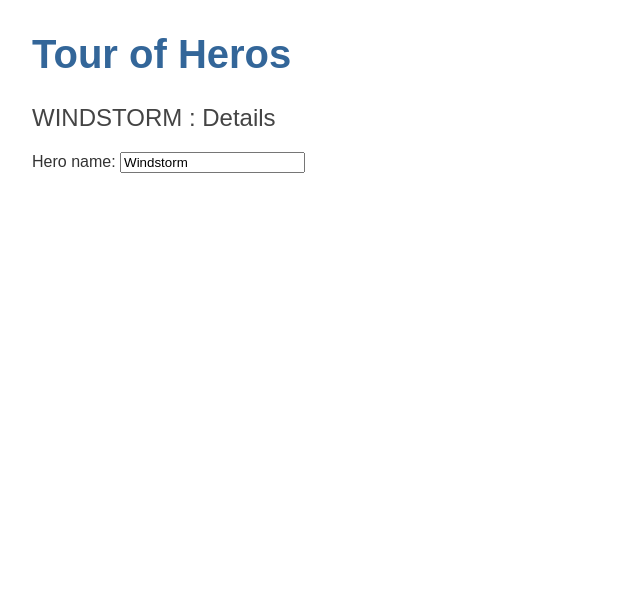
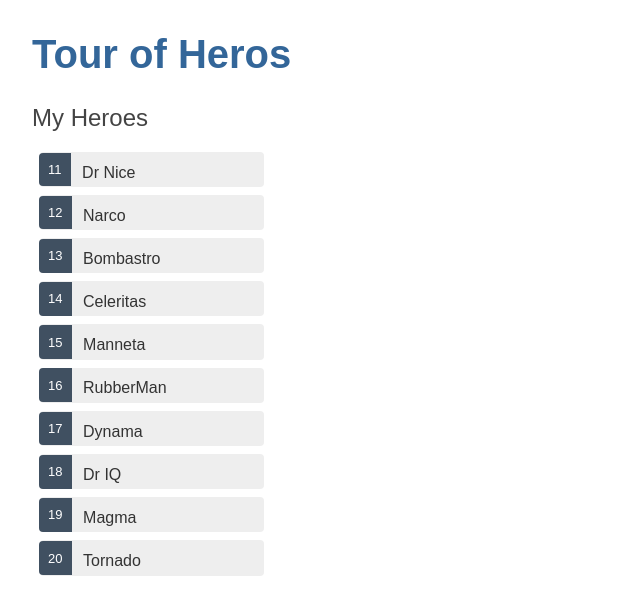
Before and after one commit to HiroshiNov/angular-tour-of-heroes, an Angular app: page / in a window 1280 px wide. Shown: the top 614 px of the page, without its empty margins (0-640 px from the left). Built offline with nearby package versions, Linux system fonts and the light colour scheme.

Commit message:
Add: hero liset

```diff
--- a/src/app/heroes/heroes.component.css
+++ b/src/app/heroes/heroes.component.css
@@ -0,0 +1,52 @@
+/* HeroesComponent's private CSS styles */
+.heroes {
+    margin: 0 0 2em 0;
+    list-style-type: none;
+    padding: 0;
+    width: 15em;
+  }
+  .heroes li {
+    cursor: pointer;
+    position: relative;
+    left: 0;
+    background-color: #EEE;
+    margin: .5em;
+    padding: .3em 0;
+    height: 1.6em;
+    border-radius: 4px;
+  }
+  .heroes li:hover {
+    color: #2c3a41;
+    background-color: #e6e6e6;
+    left: .1em;
+  }
+  .heroes li.selected {
+    background-color: black;
+    color: white;
+  }
+  .heroes li.selected:hover {
+    background-color: #505050;
+    color: white;
+  }
+  .heroes li.selected:active {
+    background-color: black;
+    color: white;
+  }
+  .heroes .badge {
+    display: inline-block;
+    font-size: small;
+    color: white;
+    padding: 0.8em 0.7em 0 0.7em;
+    background-color:#405061;
+    line-height: 1em;
+    position: relative;
+    left: -1px;
+    top: -4px;
+    height: 1.8em;
+    margin-right: .8em;
+    border-radius: 4px 0 0 4px;
+  }
+
+  input {
+    padding: .5rem;
+  }
--- a/src/app/heroes/heroes.component.html
+++ b/src/app/heroes/heroes.component.html
@@ -1,5 +1,16 @@
-<h2>{{hero.name | uppercase}} : Details</h2>
-<div>
-    <label for="name">Hero name: </label>
-    <input id="name" [(ngModel)]="hero.name" placeholder="name">
+<h2>My Heroes</h2>
+<ul class="heroes">
+    <li [class.selected]="hero === selectedHero" *ngFor="let hero of heroes" (click)="onSelect(hero)">
+        <!-- click を囲む括弧は、clickイベントであることを示す。ユーザがクリックするとonSelect(hero)式を実行する -->
+        <span class="badge">{{hero.id}}</span>{{hero.name}}
+    </li>
+</ul>
+
+<div *ngIf="selectedHero">
+    <h2>{{selectedHero.name | uppercase}} | Details</h2>
+    <div><span>id: </span>{{selectedHero.id}}</div>
+    <div>
+        <label for="hero-name">Hero name: </label>
+        <input id="hero-name" [(ngModel)]="selectedHero.name" placeholder="name">
+    </div>
 </div>
--- a/src/app/heroes/heroes.component.ts
+++ b/src/app/heroes/heroes.component.ts
@@ -1,5 +1,6 @@
 import { Component, OnInit } from '@angular/core';
-import { Hero} from '../hero';
+import { Hero } from '../hero';
+import { HEROES } from '../mock-heroes';
 
 @Component({
   selector: 'app-heroes',
@@ -7,14 +8,20 @@
   styleUrls: ['./heroes.component.css']
 })
 export class HeroesComponent implements OnInit {
-    hero: Hero ={
-      id:1,
-      name:"Windstorm"
-    };
+  // hero: Hero ={
+  //   id:1,
+  //   name:"Windstorm"
+  // };
+  selectedHero?:Hero;
+  heroes = HEROES;
 
   constructor() { }
 
-  ngOnInit(): void {
+  ngOnInit(){
+  }
+
+  onSelect(hero: Hero): void {
+    this.selectedHero = hero;
   }
 
 }
--- /dev/null
+++ b/src/app/mock-heroes.ts
@@ -0,0 +1,14 @@
+import {Hero} from './hero';
+
+export const HEROES: Hero[] =[
+    {id:11 , name:"Dr Nice"},
+    {id:12 , name:"Narco"},
+    {id:13 , name:"Bombastro"},
+    {id:14 , name:"Celeritas"},
+    {id:15 , name:"Manneta"},
+    {id:16 , name:"RubberMan"},
+    {id:17 , name:"Dynama"},
+    {id:18 , name:"Dr IQ"},
+    {id:19 , name:"Magma"},
+    {id:20 , name:"Tornado"},
+];
```
